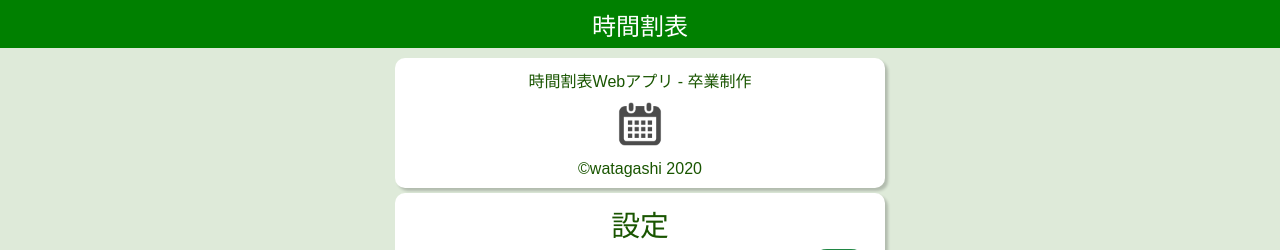
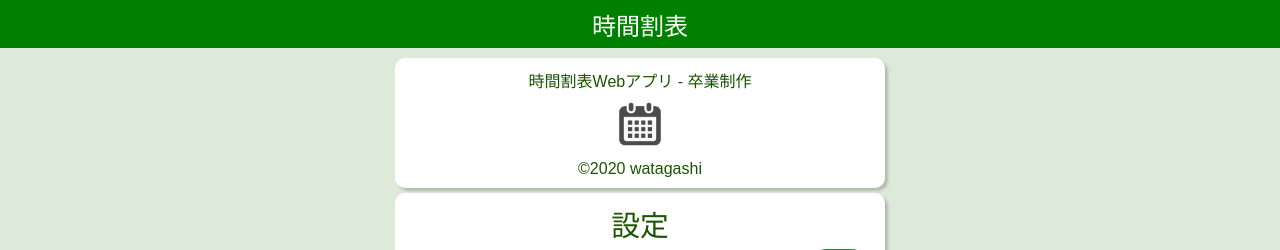
Before and after one commit to wata-gashi/SotugyoSeisaku-lessonboard, a Vue app: page /setting in a window 1280 px wide. Shown: the top 250 px of the page. Built offline with nearby package versions, Linux system fonts and the light colour scheme.

Commit message:
fix copyright

```diff
--- a/src/pages/SettingPage.vue
+++ b/src/pages/SettingPage.vue
@@ -5,7 +5,7 @@
       <span>
         <img :src="getIconUrl()" alt="アプリアイコン" width="64" height="64">
       </span>
-      <span>&copy;watagashi 2020</span>
+      <span>&copy;2020 watagashi</span>
     </div>
     <div class="balloon-box">
       <span class="balloon-box-title">設定</span>
--- a/static/version.json
+++ b/static/version.json
@@ -1,3 +1,3 @@
 {
-  "version": "1.1.0"
+  "version": "1.1.1"
 }
```
Also changed, not shown: 10 other files (tests, documents, lock files or other folders).
